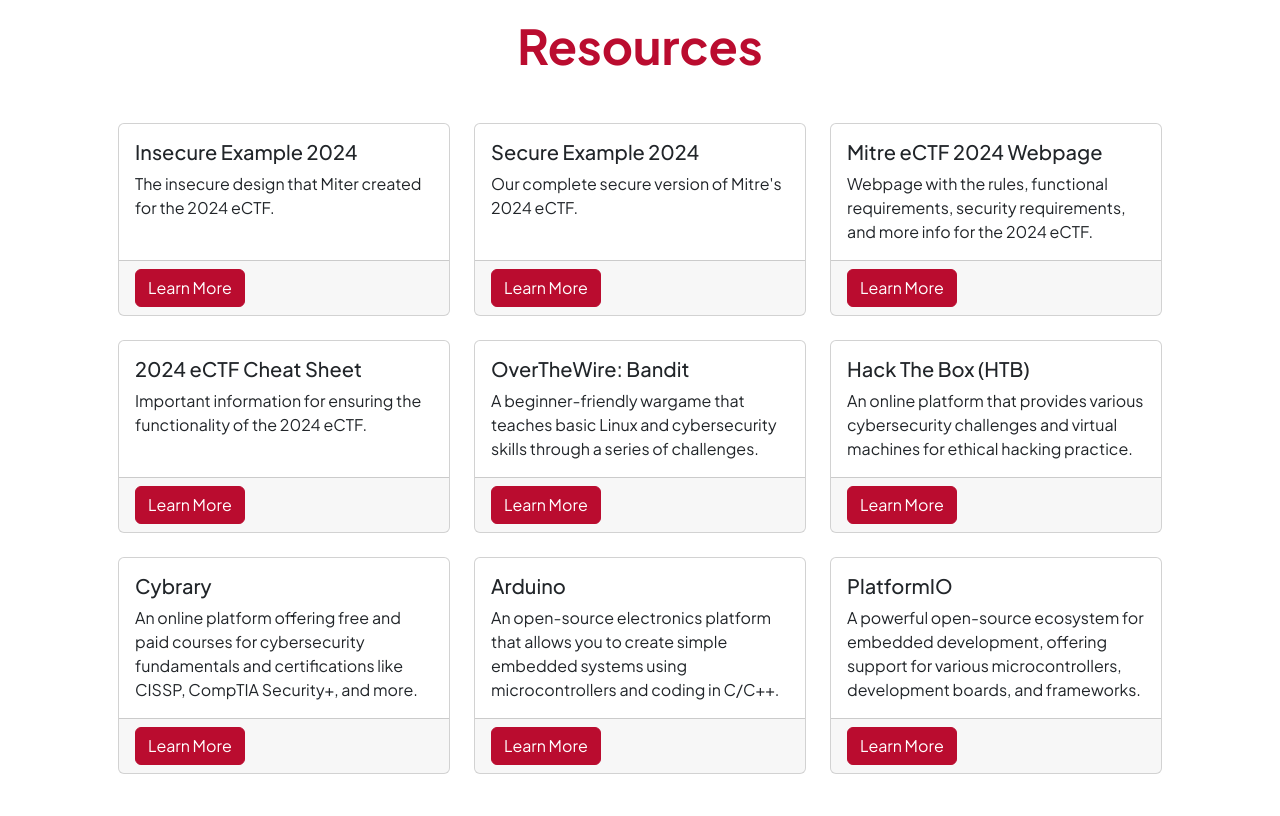
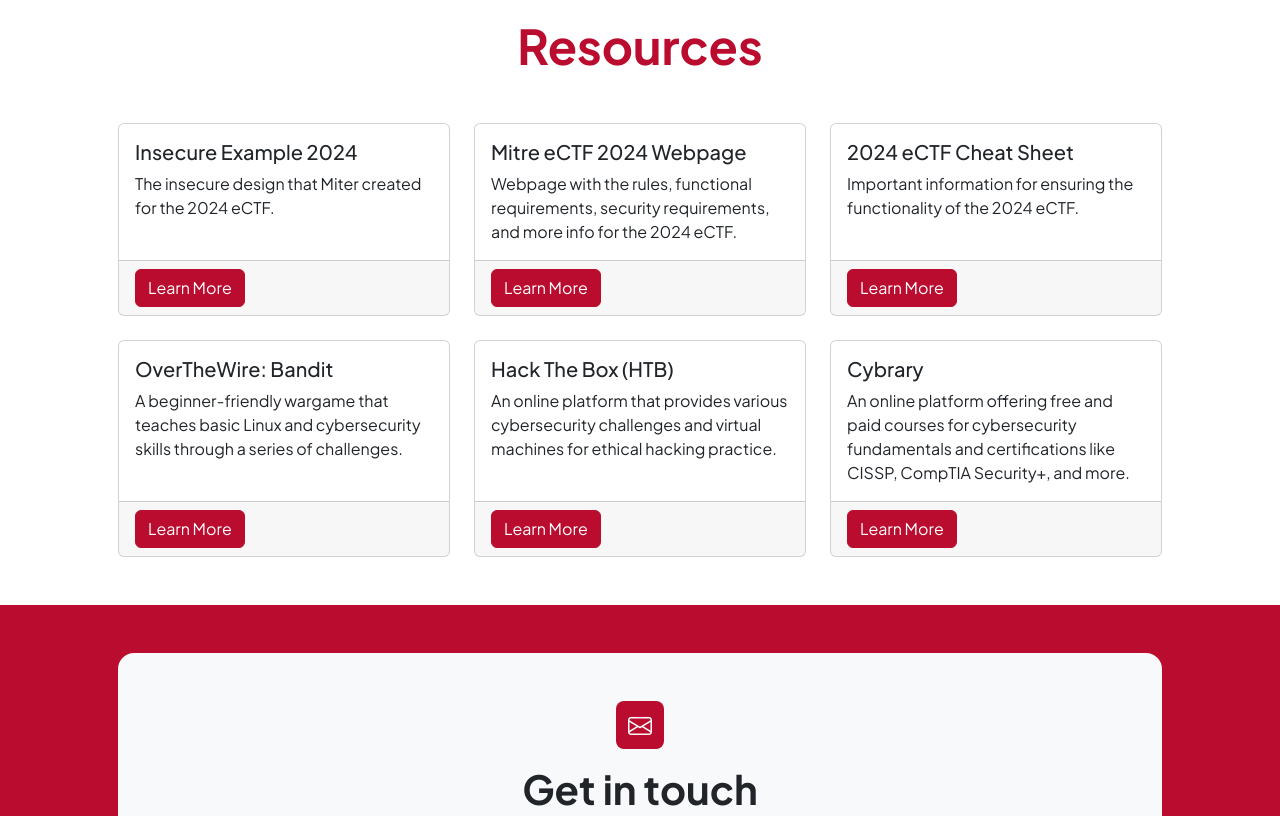
Before and after one commit to OSU-embedded-security-club/website, a plain HTML site: page index.html in a window 1280 px wide. Shown: the part 4640-5456 px from the top of the page. Drawn offline with nearby package versions, Linux system fonts and the light colour scheme.

Commit message:
Changed resources

```diff
--- a/index.html
+++ b/index.html
@@ -234,18 +234,6 @@
                                 <div class="col">
                                     <div class="card h-100">
                                         <div class="card-body">
-                                            <h5 class="card-title">Secure Example 2024</h5>
-                                            <p class="card-text">Our complete secure version of Mitre's 2024 eCTF.</p>
-                                        </div>
-                                        <div class="card-footer">
-                                            <a href="https://github.com/osu-mitre/eCTF2024" class="btn btn-primary" target="_blank">Learn More</a>
-                                        </div>
-                                    </div>
-                                </div>
-
-                                <div class="col">
-                                    <div class="card h-100">
-                                        <div class="card-body">
                                             <h5 class="card-title">Mitre eCTF 2024 Webpage</h5>
                                             <p class="card-text">Webpage with the rules, functional requirements, security requirements, and more info for the 2024 eCTF.</p>
                                         </div>
@@ -302,31 +290,6 @@
                                         </div>
                                     </div>
                                 </div>
-
-                                <div class="col">
-                                    <div class="card h-100">
-                                        <div class="card-body">
-                                            <h5 class="card-title">Arduino</h5>
-                                            <p class="card-text">An open-source electronics platform that allows you to create simple embedded systems using microcontrollers and coding in C/C++.</p>
-                                        </div>
-                                        <div class="card-footer">
-                                            <a href="https://www.arduino.cc/" class="btn btn-primary" target="_blank">Learn More</a>
-                                        </div>
-                                    </div>
-                                </div>
-
-                                <div class="col">
-                                    <div class="card h-100">
-                                        <div class="card-body">
-                                            <h5 class="card-title">PlatformIO</h5>
-                                            <p class="card-text">A powerful open-source ecosystem for embedded development, offering support for various microcontrollers, development boards, and frameworks.</p>
-                                        </div>
-                                        <div class="card-footer">
-                                            <a href="https://platformio.org/" class="btn btn-primary" target="_blank">Learn More</a>
-                                        </div>
-                                    </div>
-                                </div>
-
 
                             </div>
                             <!-- End Card Grid Row -->
```
